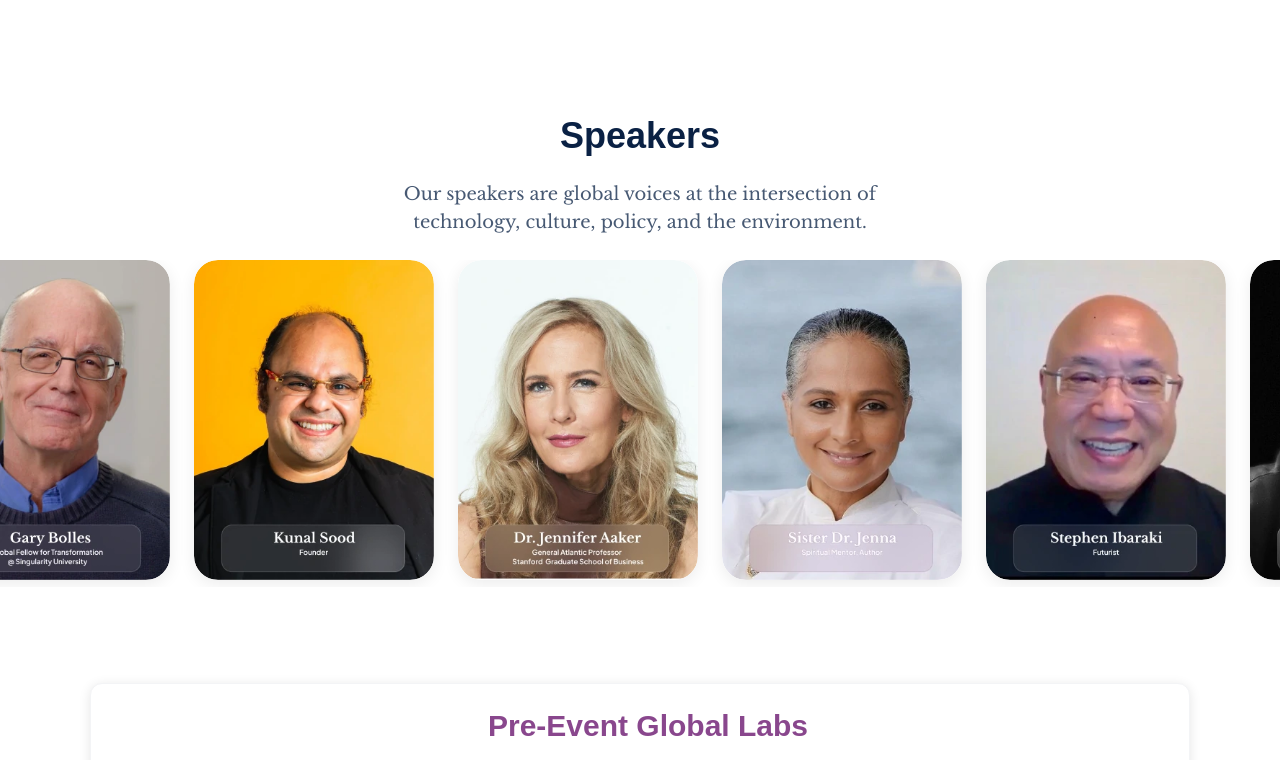
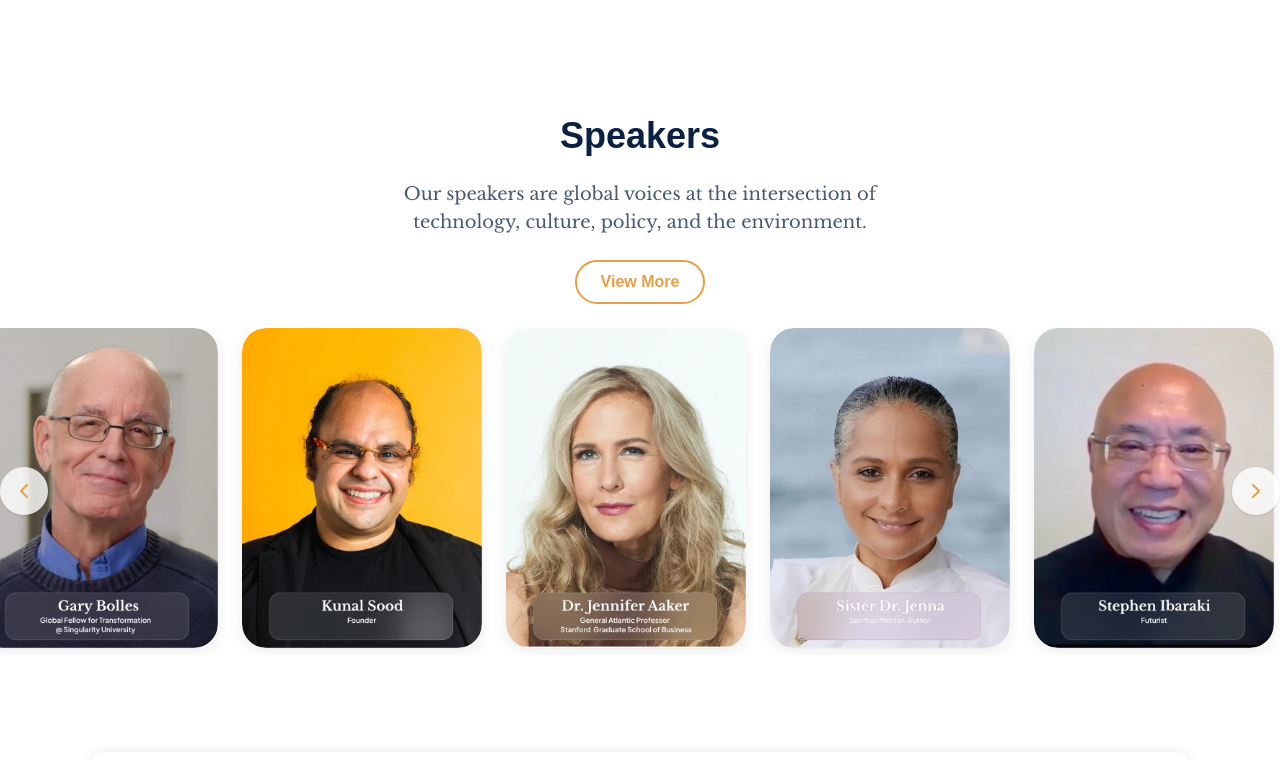
Before and after one commit to Algonots/ai-compassion_website, a Next.js app: page / in a window 1280 px wide. Shown: the part 4224-4984 px from the top of the page. Built offline with nearby package versions, Linux system fonts and the light colour scheme.

Commit message:
updated timeline and added grid for speakers

```diff
--- a/src/components/speakerSection/index.jsx
+++ b/src/components/speakerSection/index.jsx
@@ -1,7 +1,7 @@
 'use client'
-import React, { useState } from "react";
+import React, { useState, useRef } from "react";
 import Image from "next/image";
-import Marquee from "react-fast-marquee"; // 👈 add this
+import Marquee from "react-fast-marquee";
 import hiroshi from "@/../public/hiroshi.webp";
 import gary from "@/../public/gary.webp";
 import kunal from "@/../public/kunal.webp";
@@ -64,6 +64,21 @@ const speakers = [
 export default function SpeakerSection() {
   const [activeIndex, setActiveIndex] = useState(null);
   const [flippedIndex, setFlippedIndex] = useState(null);
+  const [showGrid, setShowGrid] = useState(false);
+  const [modalSpeaker, setModalSpeaker] = useState(null);
+  const marqueeRef = useRef(null);
+
+  // Manual marquee navigation
+  const handleMarqueeScroll = dir => {
+    if (marqueeRef.current) {
+      // react-fast-marquee exposes a scroll method via ref (v3+)
+      // fallback: scroll the container directly
+      const el = marqueeRef.current.containerRef?.current || marqueeRef.current;
+      if (el && el.scrollBy) {
+        el.scrollBy({ left: dir * 300, behavior: "smooth" });
+      }
+    }
+  };
 
   return (
     <div id="speakers" className="py-12 text-center">
@@ -75,8 +90,42 @@ export default function SpeakerSection() {
         culture, policy, and the environment.
       </p>
 
-      {/* ✅ Auto-scrolling marquee */}
-      <Marquee pauseOnHover speed={50} gradient={false}>
+      {/* View More / View Less Button */}
+      <div className="mb-6">
+        <button
+          className="px-6 py-2 rounded-full font-semibold border-2 border-[#E69F46] text-[#E69F46] hover:bg-[#E69F46] hover:text-white transition"
+          onClick={() => setShowGrid(v => !v)}
+        >
+          {showGrid ? "View Less" : "View More"}
+        </button>
+      </div>
+
+      {/* Marquee with navigation buttons */}
+      {!showGrid && (
+        <div className="relative w-full">
+          <button
+            aria-label="Scroll Left"
+            className="absolute left-0 top-1/2 -translate-y-1/2 z-10 bg-white/80 hover:bg-[#E69F46] hover:text-white text-[#E69F46] rounded-full shadow px-2 py-2 md:px-3 md:py-3 transition"
+            style={{ display: "block" }}
+            onClick={() => handleMarqueeScroll(-1)}
+          >
+            <svg width="24" height="24" fill="none" viewBox="0 0 24 24"><path d="M15 18l-6-6 6-6" stroke="currentColor" strokeWidth="2" strokeLinecap="round" strokeLinejoin="round"/></svg>
+          </button>
+          <button
+            aria-label="Scroll Right"
+            className="absolute right-0 top-1/2 -translate-y-1/2 z-10 bg-white/80 hover:bg-[#E69F46] hover:text-white text-[#E69F46] rounded-full shadow px-2 py-2 md:px-3 md:py-3 transition"
+            style={{ display: "block" }}
+            onClick={() => handleMarqueeScroll(1)}
+          >
+            <svg width="24" height="24" fill="none" viewBox="0 0 24 24"><path d="M9 6l6 6-6 6" stroke="currentColor" strokeWidth="2" strokeLinecap="round" strokeLinejoin="round"/></svg>
+          </button>
+          <Marquee
+            pauseOnHover
+            speed={50}
+            gradient={false}
+            ref={marqueeRef}
+            style={{ paddingLeft: "48px", paddingRight: "48px" }}
+          >
             {speakers.map((speaker, index) => (
               <div
                 key={index}
@@ -141,5 +190,89 @@ export default function SpeakerSection() {
             ))}
           </Marquee>
         </div>
+      )}
+
+      {/* Grid View */}
+      {showGrid && (
+        <div className="grid grid-cols-2 sm:grid-cols-3 md:grid-cols-4 lg:grid-cols-5 gap-6 px-4 md:px-8 max-w-6xl mx-auto">
+          {speakers.map((speaker, index) => (
+            <div
+              key={index}
+              className="relative w-full aspect-[3/4] cursor-pointer"
+              style={{
+                perspective: "1200px",
+                minWidth: "160px",
+                maxWidth: "240px",
+                margin: "0 auto",
+              }}
+              onClick={() => setModalSpeaker(speaker)}
+            >
+              <div
+                className="w-full h-full"
+                style={{
+                  position: "relative",
+                  width: "100%",
+                  height: "100%",
+                  borderRadius: "1.5rem",
+                  boxShadow: "0 4px 16px rgba(0,0,0,0.08)",
+                  cursor: "pointer",
+                }}
+              >
+                {/* Front Side */}
+                <div
+                  className="absolute inset-0 w-full h-full"
+                  style={{
+                    backfaceVisibility: "hidden",
+                    borderRadius: "1.5rem",
+                    overflow: "hidden",
+                  }}
+                >
+                  <Image
+                    src={speaker.img}
+                    alt={speaker.name}
+                    fill
+                    className="object-cover"
+                    style={{ borderRadius: "1.5rem" }}
+                  />
+                </div>
+              </div>
+            </div>
+          ))}
+        </div>
+      )}
+
+      {/* Modal Popup for Speaker (only in grid view) */}
+      {modalSpeaker && (
+        <div
+          className="fixed inset-0 z-50 flex items-center justify-center bg-black bg-opacity-60"
+          onClick={() => setModalSpeaker(null)}
+        >
+          <div
+            className="bg-white rounded-2xl shadow-xl max-w-xs w-full p-6 relative flex flex-col items-center"
+            style={{ minWidth: 280 }}
+            onClick={e => e.stopPropagation()}
+          >
+            <button
+              className="absolute top-2 right-2 text-gray-400 hover:text-[#E69F46] text-2xl font-bold"
+              onClick={() => setModalSpeaker(null)}
+              aria-label="Close"
+            >
+              &times;
+            </button>
+            <div className="w-40 h-60 relative mb-4">
+              <Image
+                src={modalSpeaker.img}
+                alt={modalSpeaker.name}
+                fill
+                className="object-cover rounded-xl"
+                style={{ borderRadius: "1rem" }}
+              />
+            </div>
+            <h2 className="font-semibold text-lg mb-2 text-[#E69F46]">{modalSpeaker.name}</h2>
+            <p className="text-sm text-gray-700">{modalSpeaker.title}</p>
+          </div>
+        </div>
+      )}
+    </div>
   );
 }
--- a/src/components/timelineSection/index.jsx
+++ b/src/components/timelineSection/index.jsx
@@ -354,7 +354,7 @@ function TimelineSection({
         {isScheduleSection ? (
           // Custom split layout for schedule
           <div className="grid grid-cols-1 md:grid-cols-9">
-            <div className="md:col-span-4 md:pr-1 flex flex-col items-end">
+            <div className="md:col-span-4 md:pr-20 flex flex-col items-end">
               {scheduleLeft.map((event, idx) => (
                 <EventCard
                   key={idx}
```
Also changed, not shown: public/ochiai.webp. Lines whose indentation alone changed are shown as unchanged.
